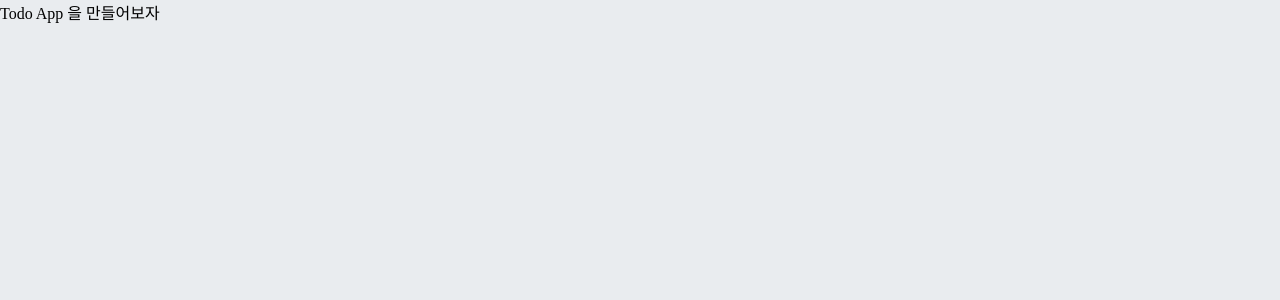
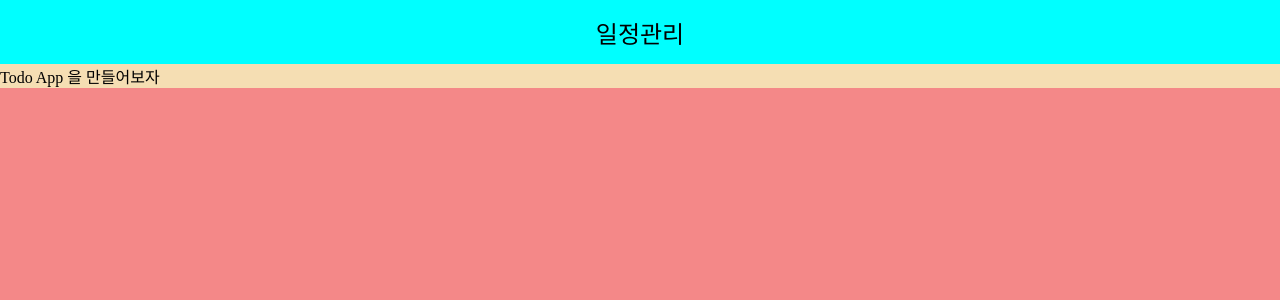
Before and after one commit to Choi-jeonghoon/React_todo, a React (Create React App) app: page / in a window 1280 px wide. Shown: the top 300 px of the page. Built offline with nearby package versions, Linux system fonts and the light colour scheme.

Commit message:
Add:UI 제작

```diff
--- /dev/null
+++ b/jsconfig.json
@@ -0,0 +1,5 @@
+{
+  "compilerOptions": {
+    "target": "ES6"
+  }
+}
--- a/src/App.js
+++ b/src/App.js
@@ -1,5 +1,7 @@
+import TodoTemplate from './components/TodoTemplate';
+
 function App() {
-  return <div>Todo App 을 만들어보자</div>;
+  return <TodoTemplate>Todo App 을 만들어보자</TodoTemplate>;
 }
 
 export default App;
--- /dev/null
+++ b/src/components/TodoTemplate.js
@@ -0,0 +1,13 @@
+import React from 'react';
+import './TodoTemplate.scss';
+
+const TodoTemplate = ({ children }) => {
+  return (
+    <div className='"TodoTemplate'>
+      <div className="app-title">일정관리</div>
+      <div className="content">{children}</div>
+    </div>
+  );
+};
+
+export default TodoTemplate;
--- /dev/null
+++ b/src/components/TodoTemplate.scss
@@ -0,0 +1,22 @@
+.TodoTemplate {
+  width: 500px;
+  margin-left: auto;
+  margin-right: auto;
+  margin-top: 6rem;
+  border-radius: 4px;
+  display: flex;
+  justify-content: center;
+}
+
+.app-title {
+  background-color: aqua;
+  color: black;
+  height: 4rem;
+  font-size: 1.5rem;
+  display: flex;
+  align-items: center;
+  justify-content: center;
+}
+.content {
+  background: wheat;
+}
--- a/src/index.css
+++ b/src/index.css
@@ -1,5 +1,5 @@
 body {
   margin: 0;
   padding: 0;
-  background: #e9ecef;
+  background: rgb(244, 136, 136);
 }
--- a/src/reportWebVitals.js
+++ b/src/reportWebVitals.js
@@ -1,4 +1,4 @@
-const reportWebVitals = onPerfEntry => {
+const reportWebVitals = (onPerfEntry) => {
   if (onPerfEntry && onPerfEntry instanceof Function) {
     import('web-vitals').then(({ getCLS, getFID, getFCP, getLCP, getTTFB }) => {
       getCLS(onPerfEntry);
```
Also changed, not shown: src/components/TodoList.js (added), src/components/TodoListltem.js (added), src/components/Todolinsert.js (added).
